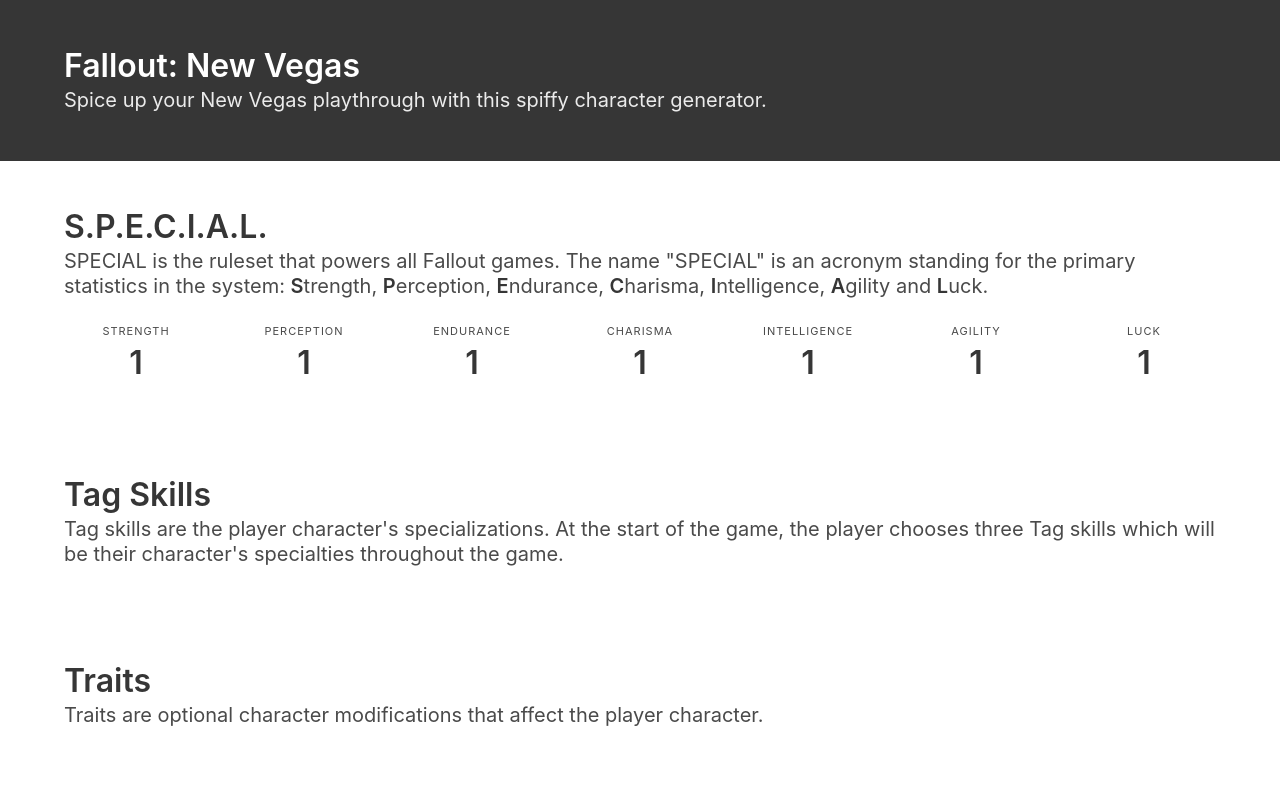
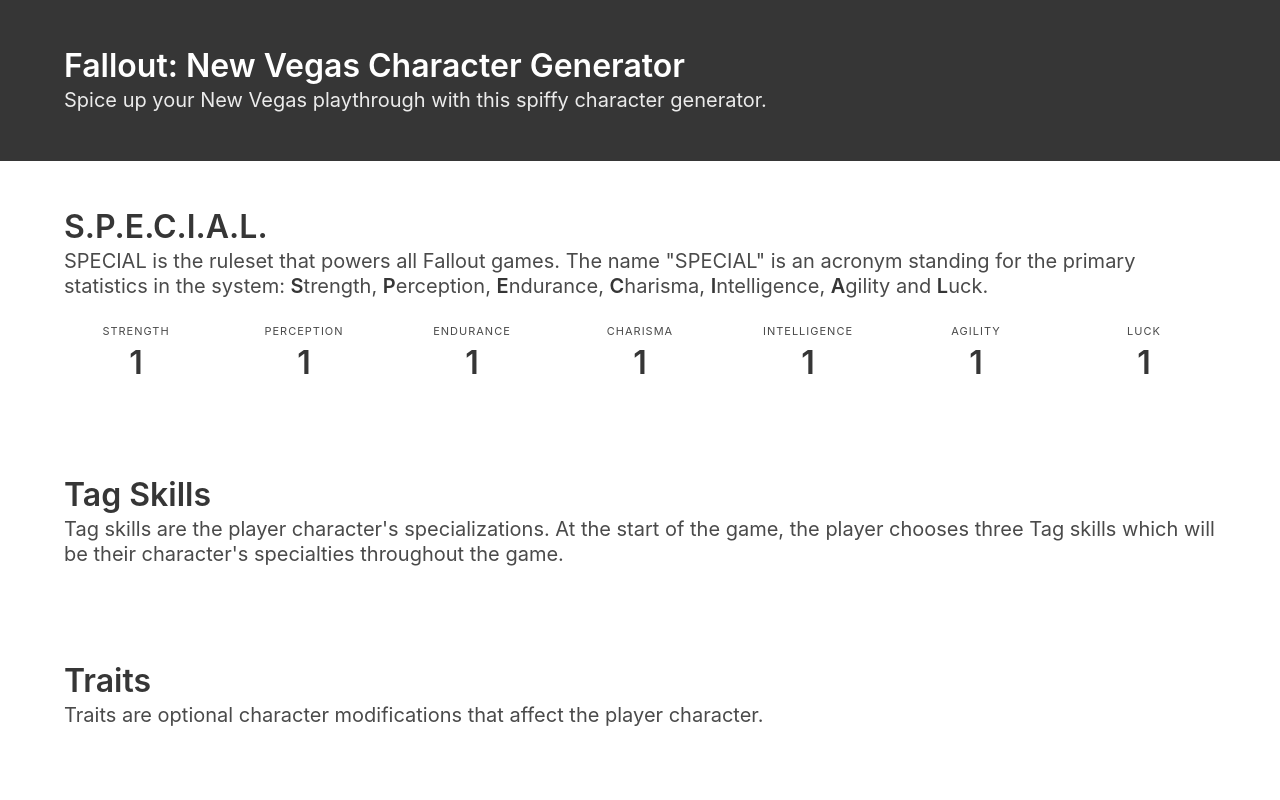
Before and after one commit to drguildo/nvcg, a plain HTML site: page index.html in a window 1280 px wide. Shown: the top 800 px of the page. Drawn offline with nearby package versions, Linux system fonts and the light colour scheme; a script that the page names is missing.

Commit message:
Fix title in hero element

```diff
--- a/index.html
+++ b/index.html
@@ -12,7 +12,7 @@
   <section class="hero is-dark">
     <div class="hero-body">
       <div class="container">
-        <h1 class="title">Fallout: New Vegas</h1>
+        <h1 class="title">Fallout: New Vegas Character Generator</h1>
         <h2 class="subtitle">Spice up your New Vegas playthrough with this spiffy character generator.</h2>
       </div>
     </div>
```
